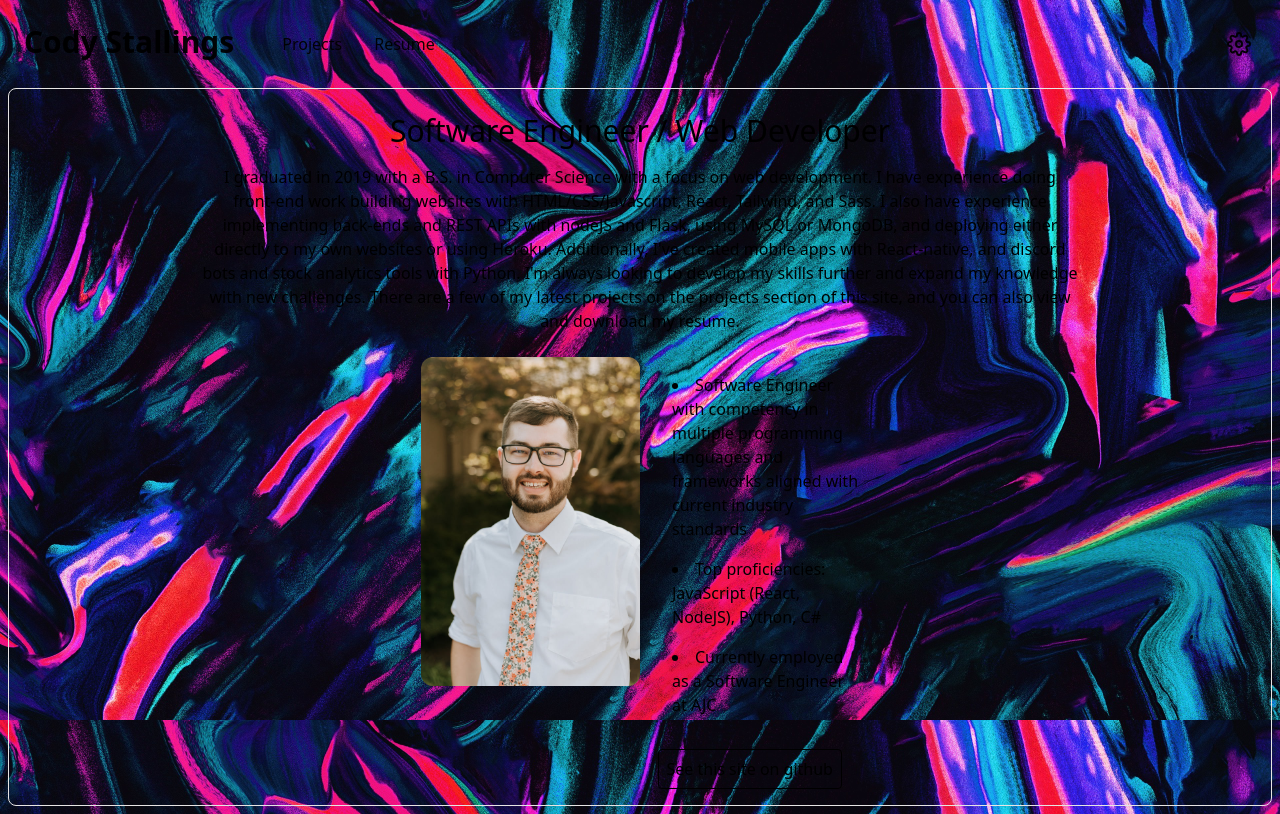
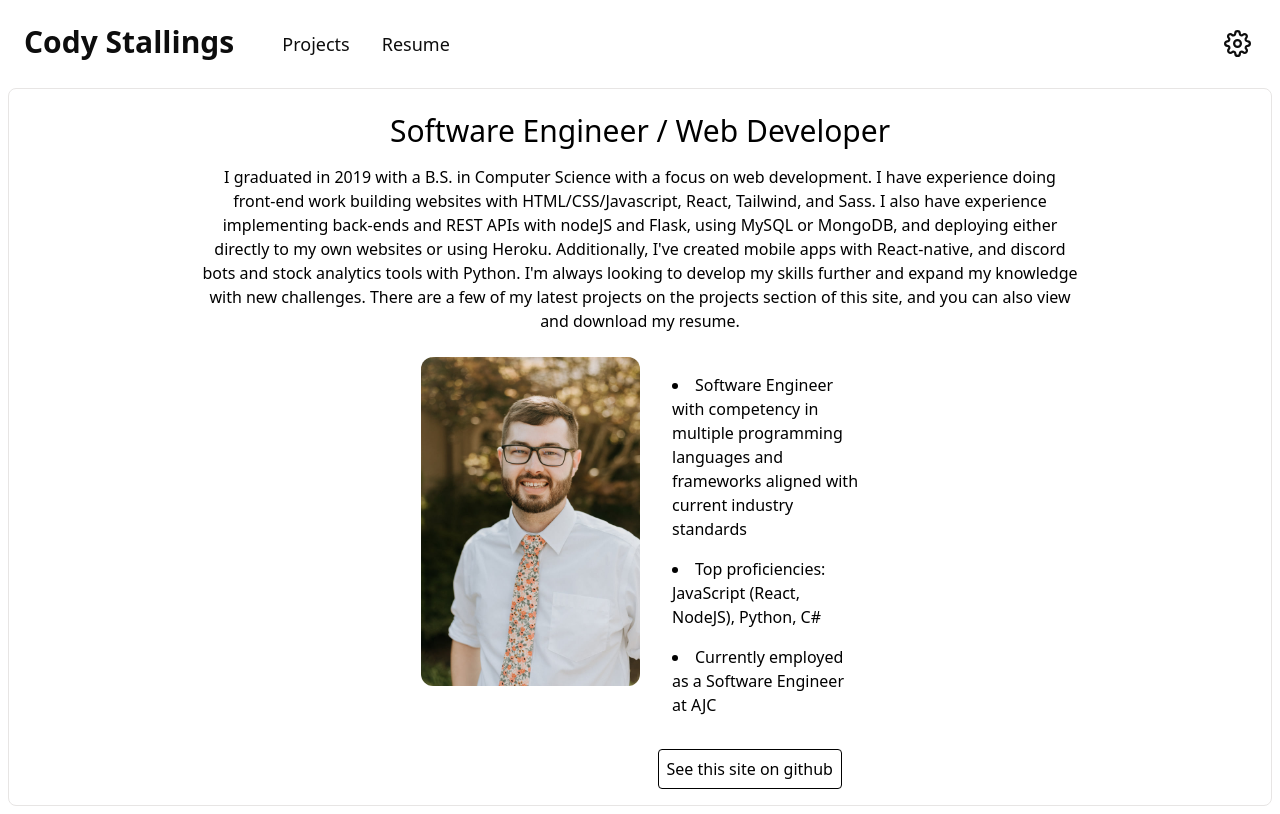
Before and after one commit to ydocsgnillats/Portfolio, a React (Create React App) app: page / in a window 1280 px wide. Built offline with nearby package versions, Linux system fonts and the light colour scheme; a web font is replaced by a local one.

Commit message:
took out backgrounds

```diff
--- a/src/components/Navbar.js
+++ b/src/components/Navbar.js
@@ -1,14 +1,5 @@
 import { FiSettings } from "react-icons/fi";
 import { useState } from "react";
-import bg1 from "../assets/bg1.jpeg";
-import bg2 from "../assets/bg2.jpeg";
-import bg4 from "../assets/bg4.jpeg";
-import bg7 from "../assets/bg7.jpeg";
-import bg8 from "../assets/bg8.jpeg";
-import bg9 from "../assets/bg9.jpeg";
-import bg10 from "../assets/bg10.jpeg";
-import bg11 from "../assets/bg11.jpeg";
-import bg12 from "../assets/bg12.jpeg";
 
 const Navbar = () => {
   const [toggle, setToggle] = useState(false);
@@ -17,13 +8,16 @@ const Navbar = () => {
   const toggleDark = () => {
     setDarkMode(!darkMode);
     document.body.style.color = `${darkMode ? "black" : "white"}`;
+    document.body.style.backgroundColor = `${
+      darkMode ? "white" : "blacknpm run-sc"
+    }`;
   };
 
-  const changeBackground = () => {
-    const bgs = [bg1, bg2, bg4, bg7, bg8, bg9, bg10, bg11, bg12];
-    let selection = bgs[Math.floor(Math.random() * 9)];
-    document.body.style.backgroundImage = `url(${selection})`;
-  };
+  // const changeBackground = () => {
+  //   const bgs = [bg1, bg2, bg4, bg7, bg8, bg9, bg10, bg11, bg12];
+  //   let selection = bgs[Math.floor(Math.random() * 9)];
+  //   document.body.style.backgroundImage = `url(${selection})`;
+  // };
 
   return (
     <>
@@ -37,16 +31,20 @@ const Navbar = () => {
           </a>
         </div>
         <div className="lg:flex-grow -ml-8 lg:ml-0">
-          <div className="text-md lg:pt-1">
+          <div className="text-lg lg:pt-1">
             <a
               href="/projects"
-              className="hover:border-black border-stone-100 m-4"
+              className={`hover:border-${
+                darkMode ? "white" : "black"
+              } hover:border-b m-4`}
             >
               Projects
             </a>
             <a
               href="/resume"
-              className="hover:border-black border-stone-100 m-4"
+              className={`hover:border-${
+                darkMode ? "white" : "black"
+              } hover:border-b m-4`}
             >
               Resume
             </a>
@@ -71,14 +69,14 @@ const Navbar = () => {
                 {darkMode ? "Dark" : "Light"} Mode
               </button>
             </li>
-            <li>
+            {/* <li>
               <button
                 onClick={() => changeBackground()}
                 className="border border-stone-600 p-2 m-2 -ml-1 rounded-xl"
               >
                 Change Background
               </button>
-            </li>
+            </li> */}
           </div>
         </div>
       )}
--- a/src/index.css
+++ b/src/index.css
@@ -3,7 +3,7 @@
 @tailwind utilities;
 
 body {
-  background-image: url("../src/assets/bg10.jpeg");
+  /* background-image: url("../src/assets/bg10.jpeg");
   background-size: contain;
-  background-attachment: fixed;
+  background-attachment: fixed; */
 }
```
Also changed, not shown: 2 other files (tests, documents, lock files or other folders).
